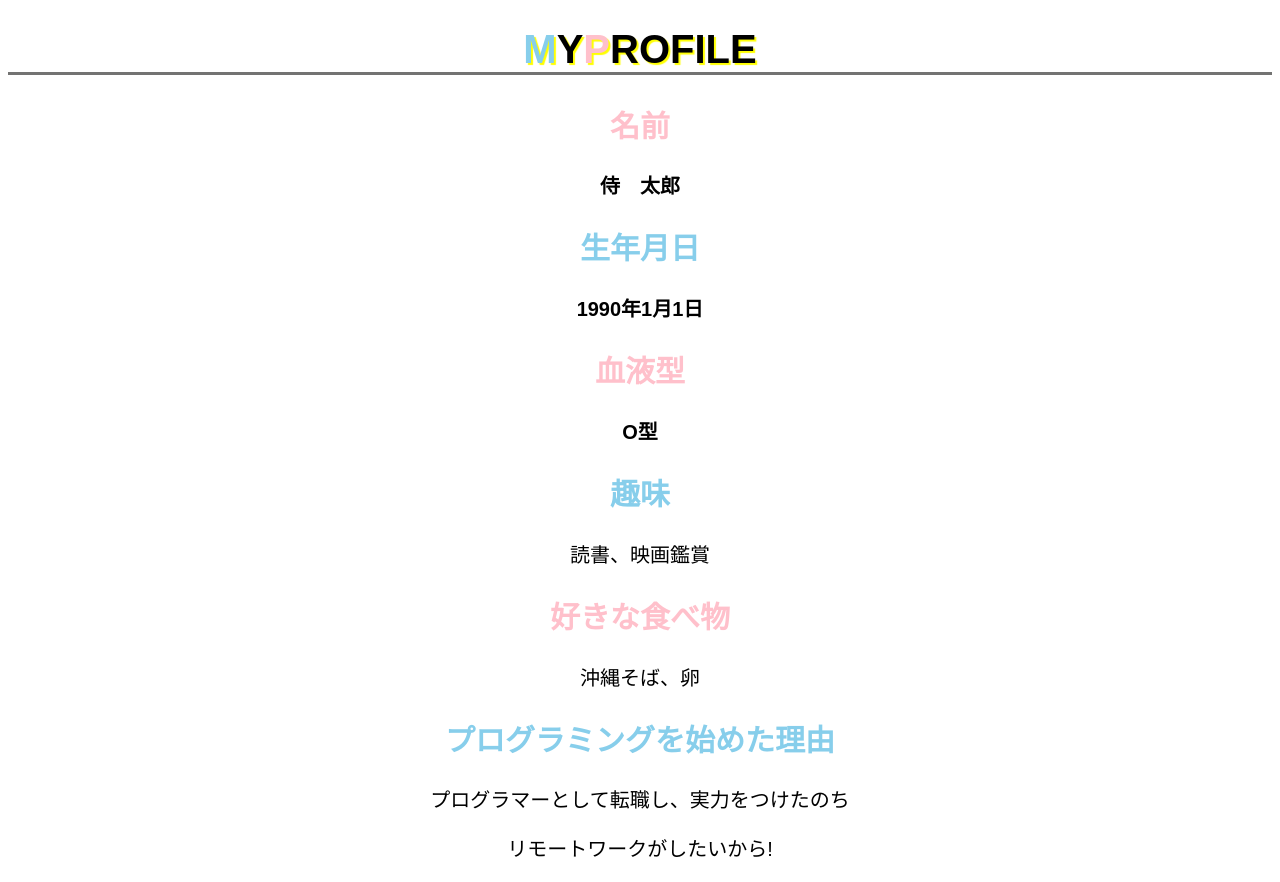
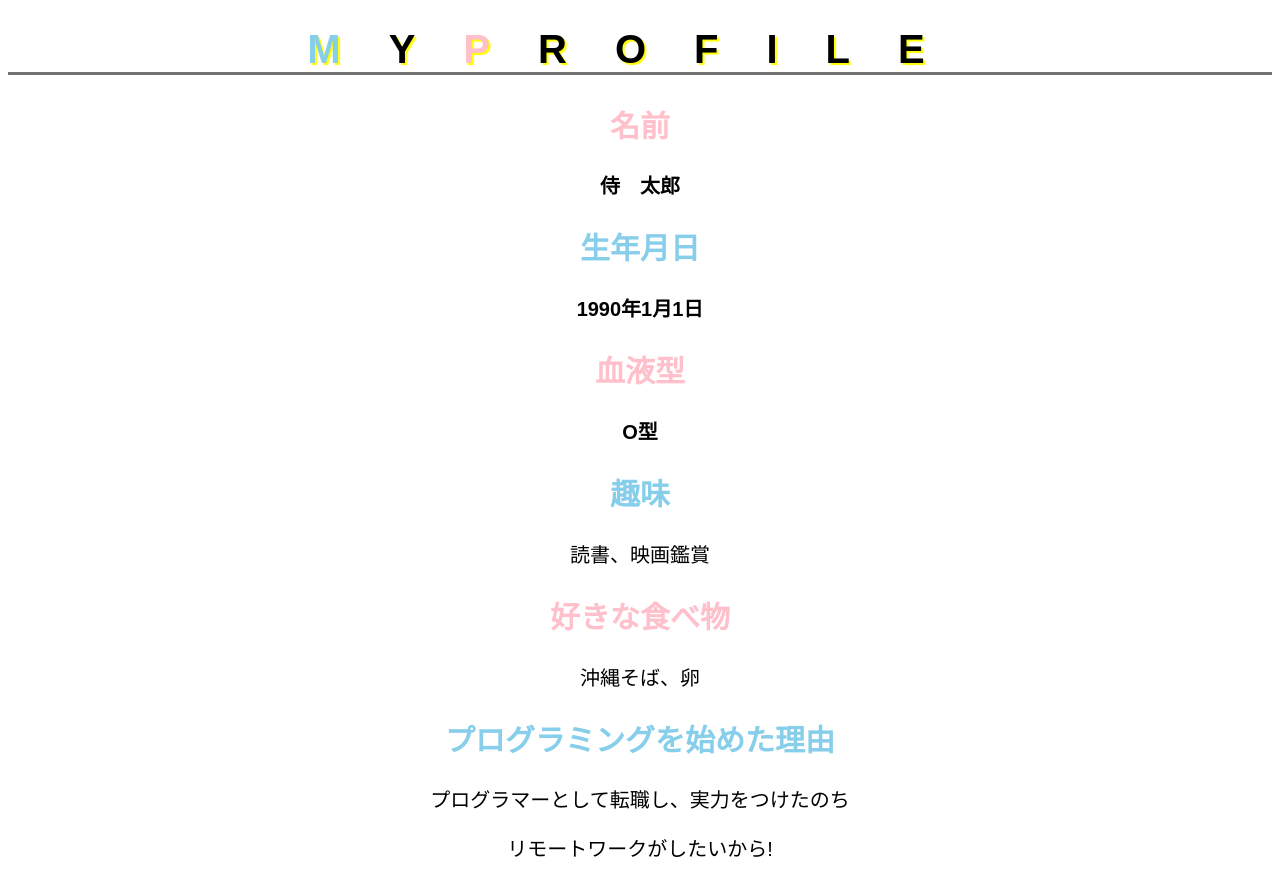
Before and after one commit to Say-Q/html-css-bacic-kadai, a plain HTML site: page kadai_014/kadai_014.html in a window 1280 px wide. Drawn offline with Linux system fonts and the light colour scheme.

```diff
--- a/kadai_014/kadai_014.css
+++ b/kadai_014/kadai_014.css
@@ -4,7 +4,7 @@
 }
 h1{
     font-size: 2rem;
-    line-height-step: 1.2;
+    letter-spacing: 1.2em;
     text-shadow: 2px 2px 1px yellow;
     border-bottom: solid 3px RGB(115,115,114);
 }
```
